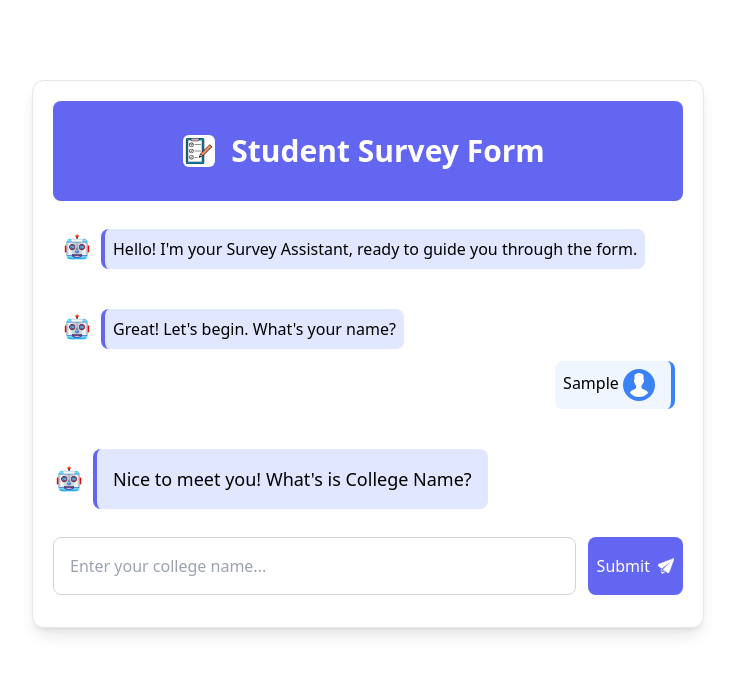
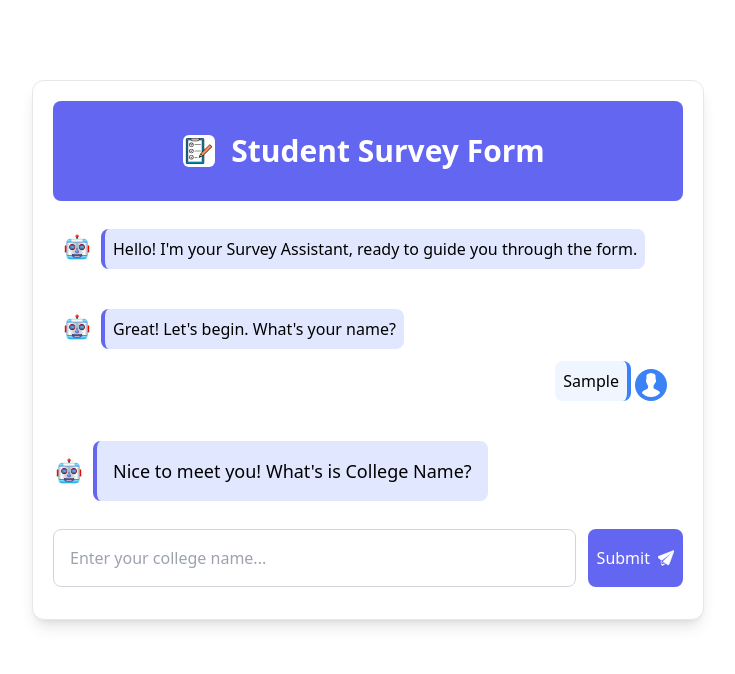
Before and after one commit to Abhinavkulkarni997/SurveyForm, a React (Vite) app: page / in a window 1280 px wide. Both pictures are taken after typing "Sample" into the empty fields and a click on the button "Submit". Shown: the top 674 px of the page, without its empty margins (272-1007 px from the left). Built offline with nearby package versions, Linux system fonts and the light colour scheme.

Commit message:
new featue added

```diff
--- a/src/components/SurveyForm.jsx
+++ b/src/components/SurveyForm.jsx
@@ -167,13 +167,15 @@ useEffect(()=>{
 
   },2000);
   }
-},[currentQuestionIndex])
+},[currentQuestionIndex]);
+
+
 
 
   return (
     <section className='min-h-screen py-6 sm:py-8 md:py-12 px-4 sm:px-6 lg:px-8 '>
      <div className='max-w-7xl mx-auto '>
-      <div className='w-full max-w-2xl mx-auto bg-white border border-gray-200  rounded-xl shadow-lg overflow-hidden p-4 sm:p-5'>
+      <div className='w-full max-w-2xl  mx-auto bg-white border border-gray-200  rounded-xl shadow-lg overflow-hidden p-4 sm:p-5'>
    <div className='flex flex-col sm:flex-row items-center justify-center bg-indigo-500 rounded-lg mx-auto   p-3 sm:p-6'>
       <img src={Survey} alt="Survey" className='w-6 h-6 sm:w-8 sm:h-8 bg-white  rounded-md mb-2 sm:mb-0 sm:mr-2' />
       <h1 className='p-2 sm:p-2 text-white text-center font-bold text-lg sm:text-2xl md:text-3xl'> Student Survey Form </h1>
@@ -193,13 +195,16 @@ useEffect(()=>{
           <div className='w-full flex flex-row items-end justify-end'>
             {chat.answer && (
               <div className='bg-blue-50 p-2 sm:p-2  rounded-lg  border-r-4 border-blue-500 text-right mt-2 text-sm sm:text-base'>
-              {chat.answer} <img src={User} alt="User" className='inline-flex w-6 h-6 sm:w-8 sm:h-8 mr-2 bg-blue-500 rounded-full p-1 ' />
+              {chat.answer}
               </div>
             )}
+            {chat.answer && (
+              <>
+                {<img src={User} alt="User" className='inline-flex w-6 h-6 sm:w-8 sm:h-8 mr-2 bg-blue-500 rounded-full p-1 ml-1' />}
+              </>
+            )}
             </div>
-
           </div>
-
         ))}
       </div>
 
@@ -309,12 +314,7 @@ useEffect(()=>{
         )}
         </div>
       )}
-            </div>
-
-
-
-
-
+      </div>
 
     {/* Show options for text input and textarea(description) */}
       {currentQuestionIndex<SurveyData.length && !SurveyData[currentQuestionIndex].options && !isTyping && (
```
